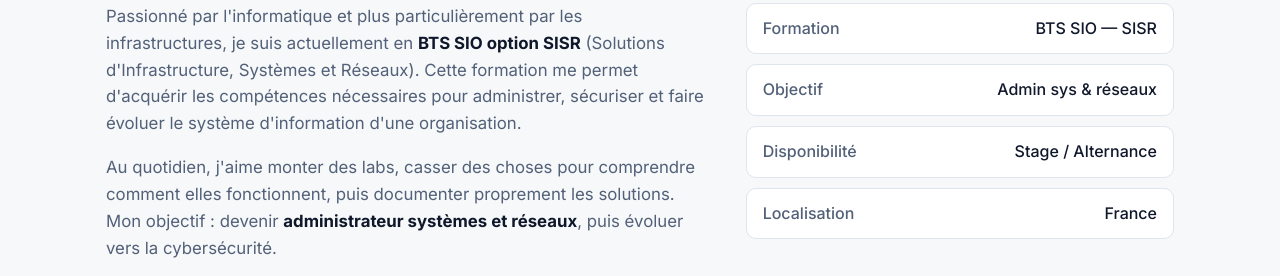
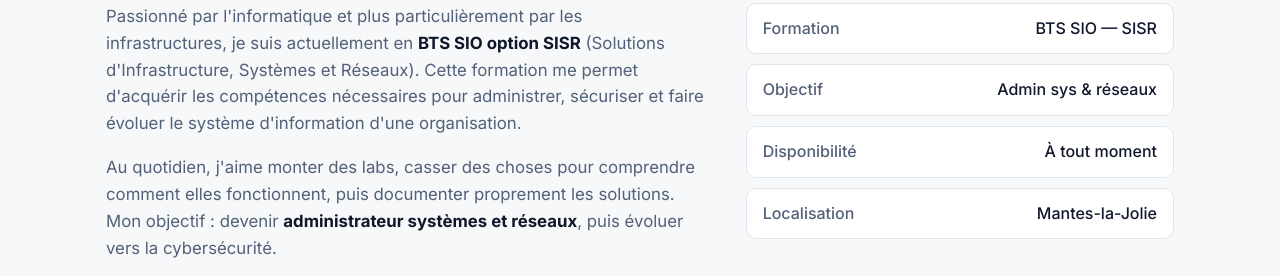
Before and after one commit to 1TLO-tech/yann-kounkoud, a plain HTML site: page index.html in a window 1280 px wide. Shown: the part 980-1256 px from the top of the page. Drawn offline with Linux system fonts and the light colour scheme.

Commit message:
Update location and availability in about section

```diff
--- a/index.html
+++ b/index.html
@@ -89,8 +89,8 @@ eth0   UP   192.168.1.10/24
         <ul class="facts">
           <li><span class="fact-label">Formation</span><span>BTS SIO — SISR</span></li>
           <li><span class="fact-label">Objectif</span><span>Admin sys &amp; réseaux</span></li>
-          <li><span class="fact-label">Disponibilité</span><span>Stage / Alternance</span></li>
-          <li><span class="fact-label">Localisation</span><span>France</span></li>
+          <li><span class="fact-label">Disponibilité</span><span>À tout moment</span></li>
+          <li><span class="fact-label">Localisation</span><span>Mantes-la-Jolie</span></li>
         </ul>
       </div>
     </section>
```
